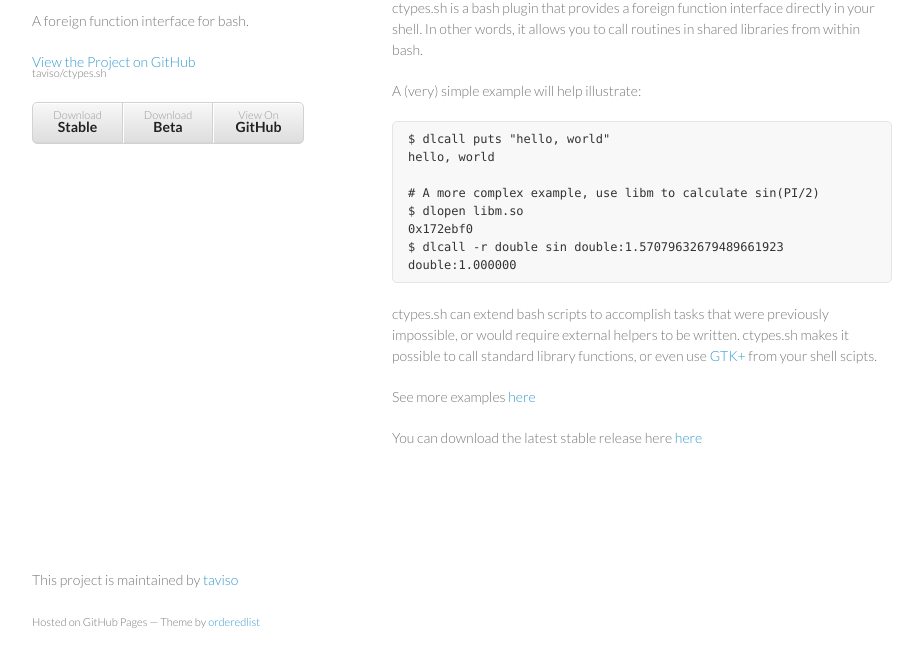
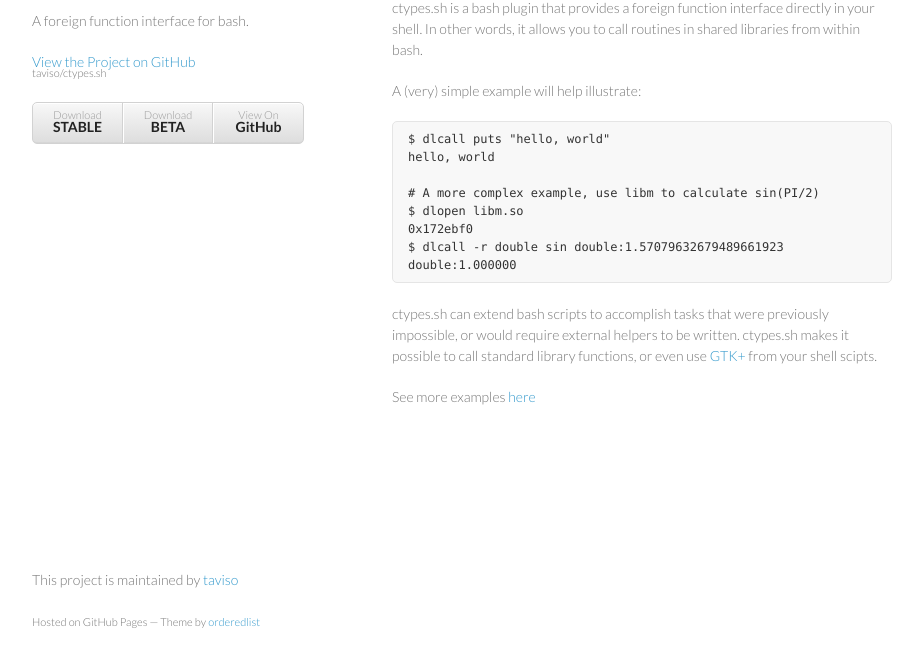
Before and after one commit to taviso/ctypes.sh, a plain HTML site: page index.html in a window 1280 px wide. Shown: the part 99-766 px from the top of the page, without its empty margins (178-1101 px from the left). Drawn offline with Linux system fonts and the light colour scheme.

Commit message:
Update index.html

```diff
--- a/index.html
+++ b/index.html
@@ -22,8 +22,8 @@
 
 
         <ul>
-          <li><a href="https://github.com/taviso/ctypes.sh/releases/download/v0.01/ctypes-sh-0.1.tar.gz">Download <strong>Stable</strong></a></li>
-          <li><a href="https://github.com/taviso/ctypes.sh/tarball/master">Download <strong>Beta</strong></a></li>
+          <li><a href="https://github.com/taviso/ctypes.sh/releases/download/v0.01/ctypes-sh-0.1.tar.gz">Download <strong>STABLE</strong></a></li>
+          <li><a href="https://github.com/taviso/ctypes.sh/tarball/master">Download <strong>BETA</strong></a></li>
           <li><a href="https://github.com/taviso/ctypes.sh">View On <strong>GitHub</strong></a></li>
         </ul>
       </header>
@@ -54,9 +54,6 @@
 </p>
 <p>See more examples <a href=https://github.com/taviso/ctypes.sh/tree/master/test>here</a></p>
 
-<p>You can download the latest stable release here <a href="https://github.com/taviso/ctypes.sh/releases/download/v0.01/ctypes-sh-0.1.tar.gz">here</a></p>
-
-
 </section>
       <footer>
         <p>This project is maintained by <a href="https://github.com/taviso">taviso</a></p>
```
